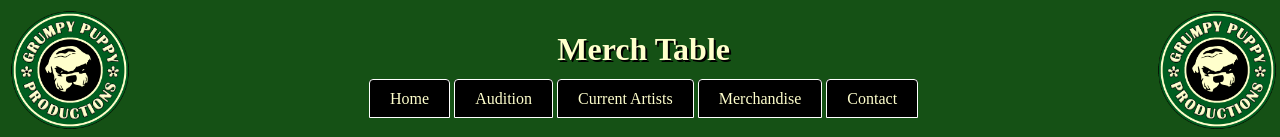
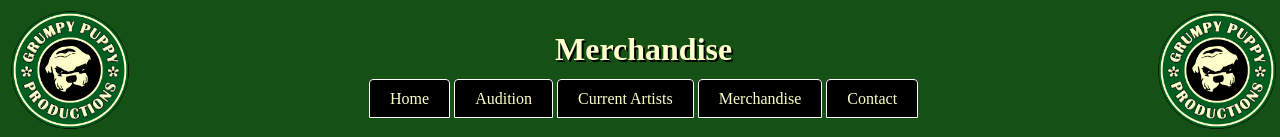
Before and after one commit to grumpypuppymusic/GrumpyPuppyProductions, a plain HTML site: page merch.html in a window 1280 px wide. Shown: the top 137 px of the page. Drawn offline with Linux system fonts and the light colour scheme.

Commit message:
Changed h1 of merch page

```diff
--- a/merch.html
+++ b/merch.html
@@ -11,7 +11,7 @@
     	<div id="header">
         	<img src="Images/gpp_logo2.png" alt="Grumpy Puppy Logo" width="120" height="120" class="left">
         	<img src="Images/gpp_logo2.png" alt="Grumpy Puppy Logo" width="120" height="120" class="right">
-       	  <h1><center>Merch Table</center></h1>
+       	  <h1><center>Merchandise</center></h1>
           <!--Menu-->
 				<ul id="menu"><center>
   					<li><a href="index.html">Home</a></li>
```
